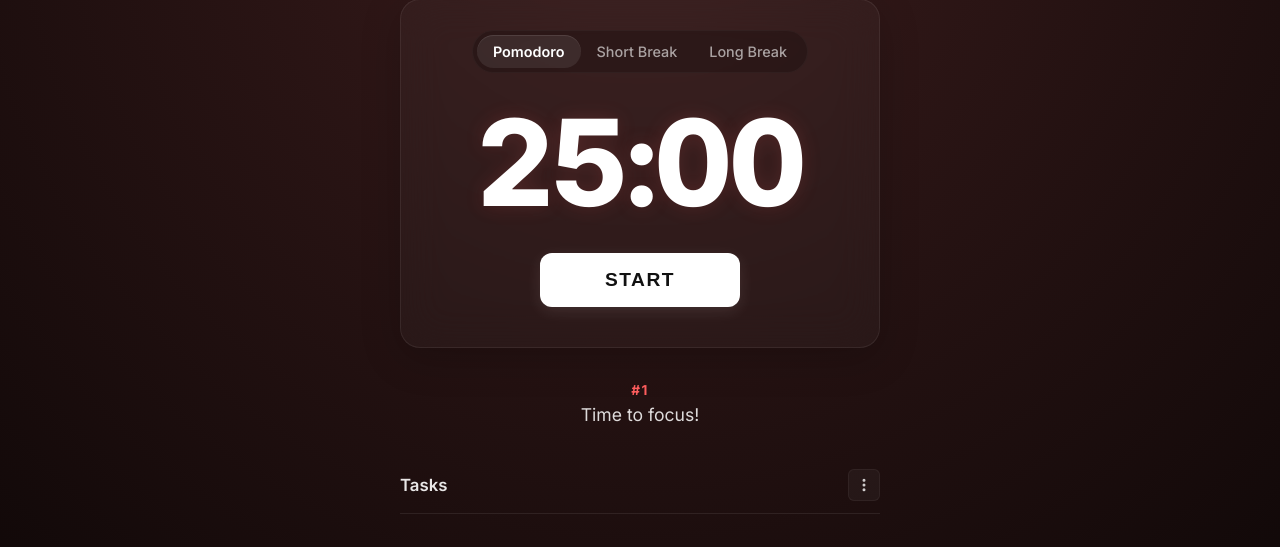
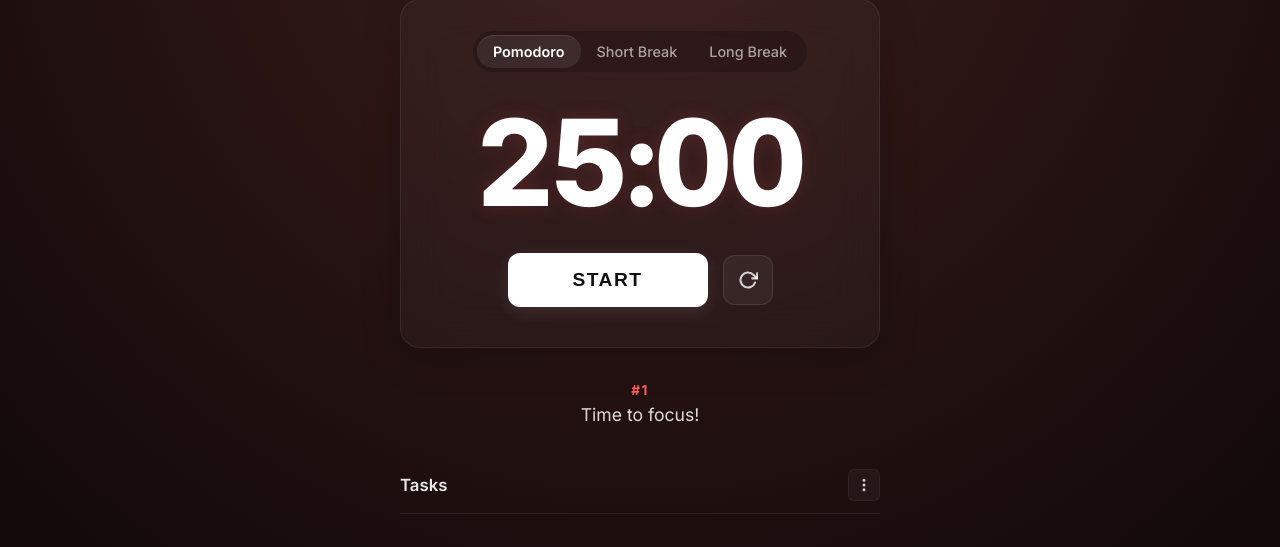
Before and after one commit to salunke12/minimal-pomodoro, a Django app: page / in a window 1280 px wide. Shown: the part 133-680 px from the top of the page. Run offline with Django 5.2, Linux system fonts and the light colour scheme; data that the repository does not hold is empty.

Commit message:
Add modern reset button next to start button

```diff
--- a/tracker/templates/tracker/index.html
+++ b/tracker/templates/tracker/index.html
@@ -235,6 +235,50 @@
 
         .start-btn.running:hover {
             background: rgba(255, 255, 255, 0.12);
+        }
+
+        .timer-controls {
+            display: flex;
+            align-items: center;
+            justify-content: center;
+            gap: 15px;
+            width: 100%;
+        }
+
+        .reset-btn {
+            background: rgba(255, 255, 255, 0.05);
+            border: 1px solid rgba(255, 255, 255, 0.1);
+            color: rgba(255, 255, 255, 0.8);
+            width: 50px;
+            height: 50px;
+            border-radius: 12px;
+            cursor: pointer;
+            display: flex;
+            justify-content: center;
+            align-items: center;
+            transition: all 0.2s cubic-bezier(0.4, 0, 0.2, 1);
+            outline: none;
+        }
+
+        .reset-btn svg {
+            width: 20px;
+            height: 20px;
+            transition: transform 0.4s ease;
+        }
+
+        .reset-btn:hover {
+            background: rgba(255, 255, 255, 0.1);
+            border-color: rgba(255, 255, 255, 0.25);
+            color: #ffffff;
+            transform: translateY(-2px);
+        }
+
+        .reset-btn:hover svg {
+            transform: rotate(-180deg);
+        }
+
+        .reset-btn:active {
+            transform: translateY(1px);
         }
 
         /* Current Info details */
@@ -840,7 +884,15 @@
 
             <div id="clock" class="clock-display">25:00</div>
 
-            <button id="startBtn" class="start-btn" onclick="toggleTimer()">Start</button>
+            <div class="timer-controls">
+                <button id="startBtn" class="start-btn" onclick="toggleTimer()">Start</button>
+                <button id="resetBtn" class="reset-btn" onclick="resetTimer()" title="Reset Timer">
+                    <svg viewBox="0 0 24 24" fill="none" stroke="currentColor" stroke-width="2.5" stroke-linecap="round" stroke-linejoin="round">
+                        <path d="M23 4v6h-6"></path>
+                        <path d="M20.49 15a9 9 0 1 1-2.12-9.36L23 10"></path>
+                    </svg>
+                </button>
+            </div>
         </section>
 
         <!-- Current Info Status -->
```
